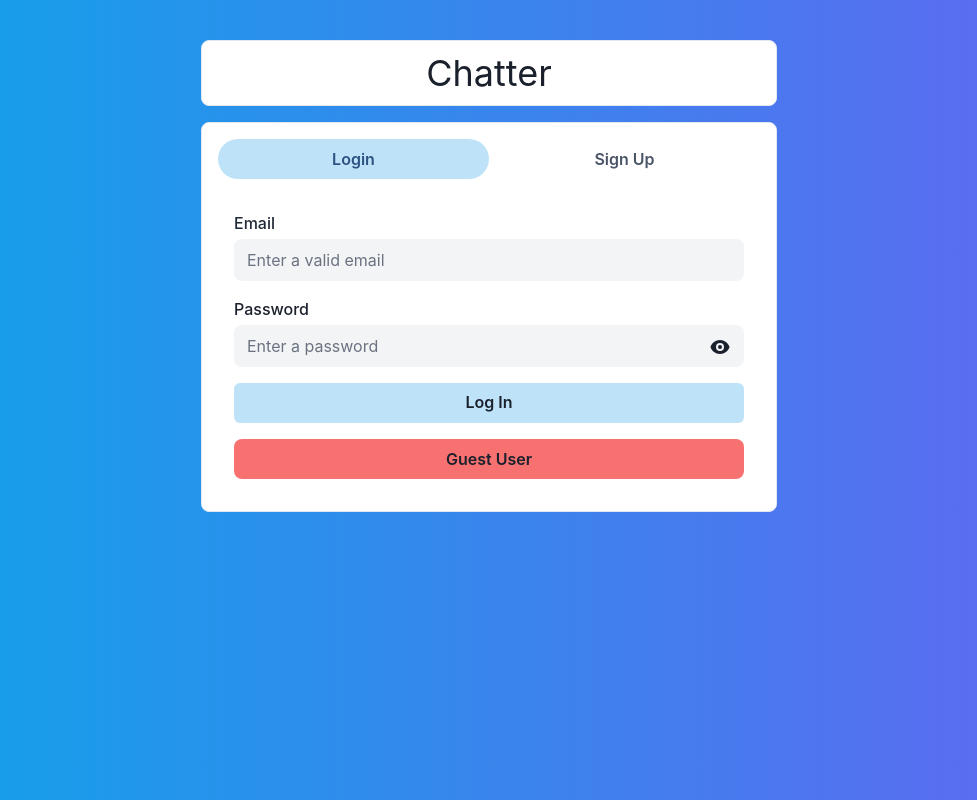
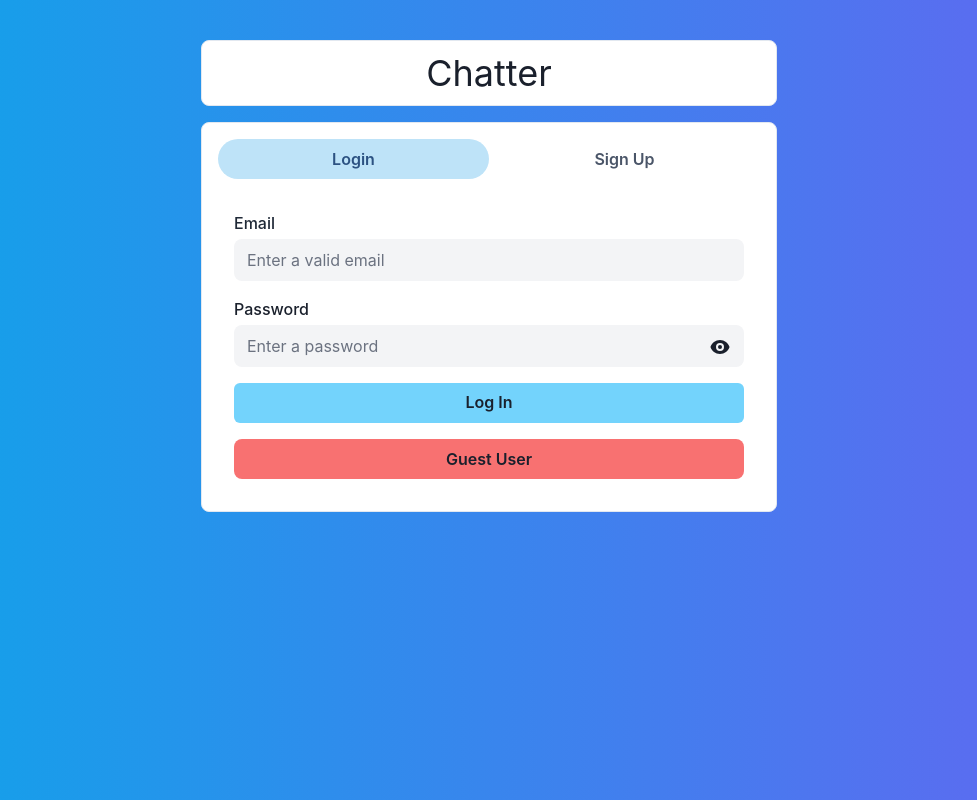
Before and after one commit to mlau11/Chatter, a React (Create React App) app in the folder frontend/: page / in a window 1280 px wide. Shown: the whole page, without its empty margins (151-1128 px from the left). Built offline with nearby package versions, Linux system fonts and the light colour scheme.

Commit message:
changed color of login and sign up buttons

```diff
--- a/frontend/src/components/Auth/Login.js
+++ b/frontend/src/components/Auth/Login.js
@@ -114,7 +114,7 @@ const Login = () => {
           </InputGroup>
         </label>
         <Button
-          bg="#bee3f8"
+          bg="#73d3fc"
           className="w-full"
           type="submit"
           isLoading={loading}
--- a/frontend/src/components/Auth/SignUp.js
+++ b/frontend/src/components/Auth/SignUp.js
@@ -222,7 +222,7 @@ const SignUp = () => {
           />
         </label> */}
         <Button
-          bg="#bee3f8"
+          bg="#73d3fc"
           className="w-full"
           type="submit"
           isLoading={loading}
```
